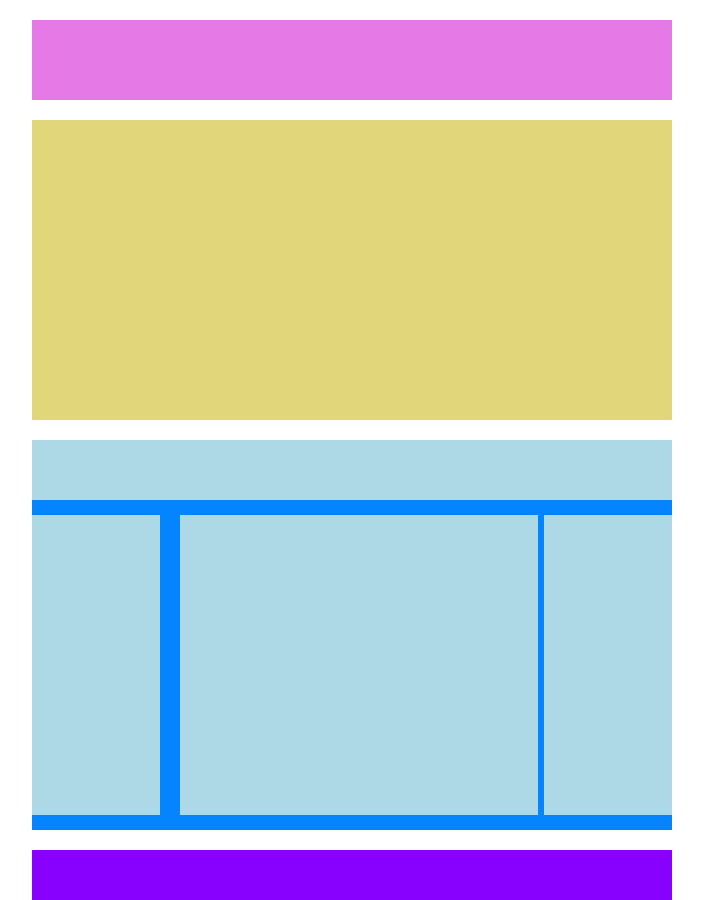
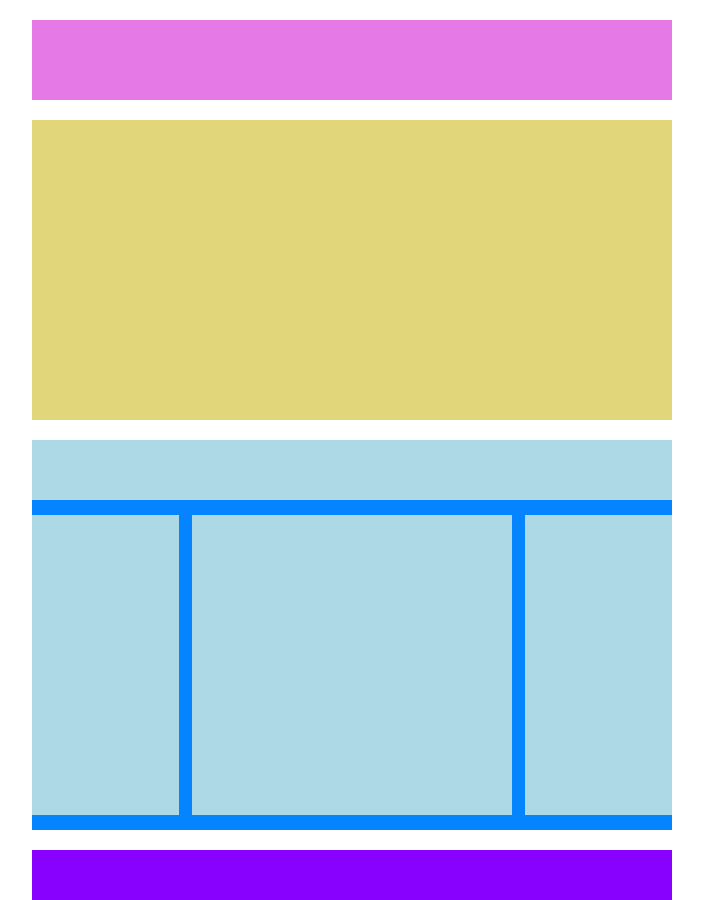
Before and after one commit to Eriksioxx/htmlcss-struttura-wp, a plain HTML site: page index.html in a window 1280 px wide. Shown: the whole page, without its empty margins (288-991 px from the left). Drawn offline with Linux system fonts and the light colour scheme.

Commit message:
Esercizio corretto (float)

```diff
--- a/css/styles.css
+++ b/css/styles.css
@@ -44,7 +44,7 @@ main .blue {
 .blue .aside-left {
     float: left;
     height: 300px;
-    width: 20%;
+    width: 23%;
     margin-top: 15px;
     background-color: lightblue;
 }
@@ -52,15 +52,15 @@ main .blue {
 .blue .article {
     float: left;
     height: 300px;
-    width: 56%;
-    margin: 15px 0 0 20px;
+    width: 50%;
+    margin: 15px 2%;
     background-color: lightblue;
 }
 
 .blue .aside-right {
-    float: right;
+    float: left;
     height: 300px;
-    width: 20%;
+    width: 23%;
     margin-top: 15px;
     background-color: lightblue;
 }
```
Also changed, not shown: index.html (+3 -0 lines).
